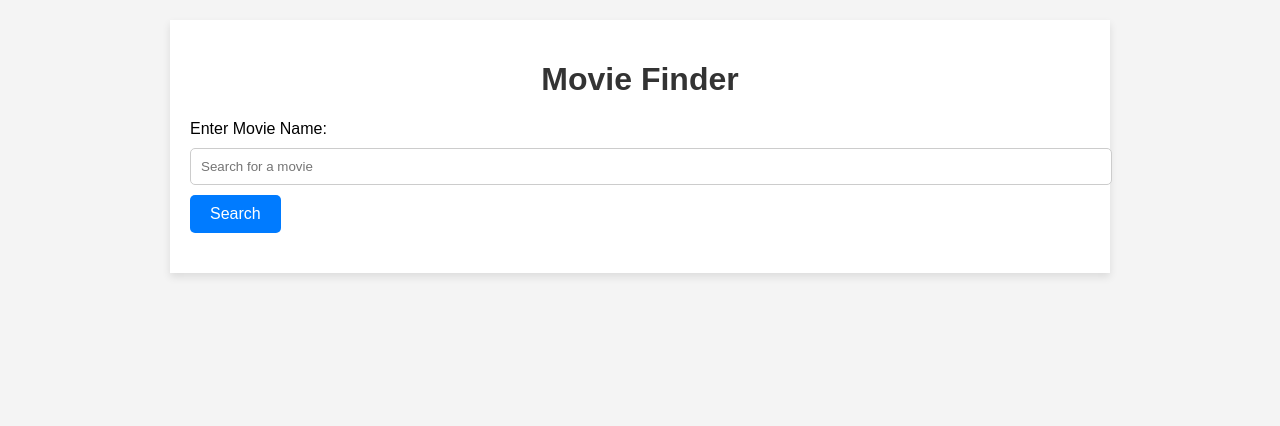
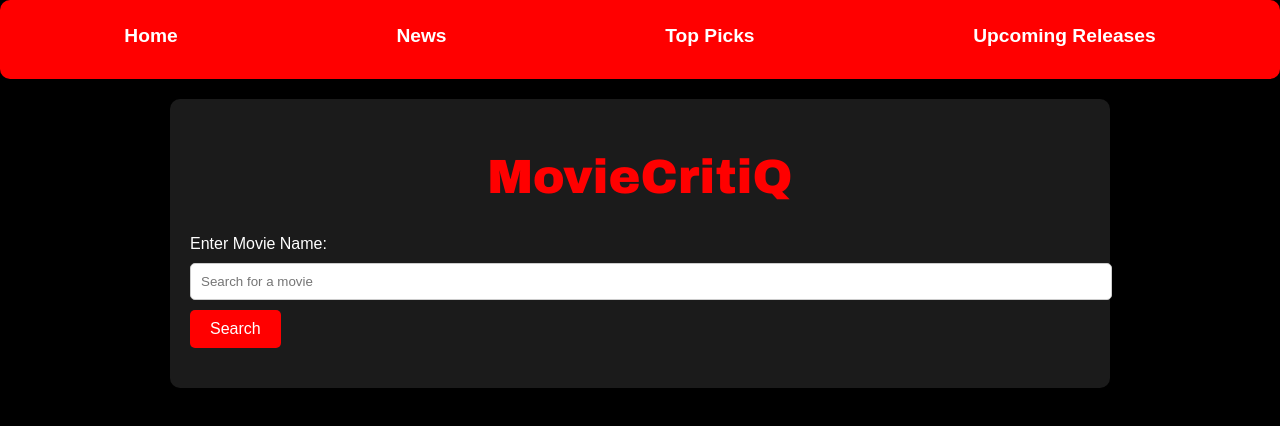
Before and after one commit to victor-wasswa/movie, a plain HTML site: page movie.html in a window 1280 px wide. Drawn offline with Linux system fonts and the light colour scheme.

Commit message:
Update movie.html

```diff
--- a/movie.html
+++ b/movie.html
@@ -3,24 +3,63 @@
 <head>
     <meta charset="UTF-8">
     <meta name="viewport" content="width=device-width, initial-scale=1.0">
-    <title>Movie Finder</title>
+    <title>MovieCritiQ</title>
+    <link href="https://fonts.googleapis.com/css2?family=Roboto:wght@700&display=swap" rel="stylesheet"> <!-- Google Font -->
     <style>
         body {
-            font-family: Arial, sans-serif;
+            font-family: 'Arial', sans-serif;
             margin: 0;
             padding: 0;
-            background-color: #f4f4f4;
+            background-color: #000; /* Black background */
+            color: #fff; /* White text */
+        }
+        .navbar {
+            background-color: #ff0000; /* Red background for navbar */
+            padding: 15px;
+            border-radius: 10px; /* Fully rounded */
+            display: flex; /* Flexbox for layout */
+            justify-content: space-around; /* Space links evenly */
+            position: relative; /* Position relative for layout */
+            box-shadow: 0 2px 5px rgba(0,0,0,0.5); /* Shadow for depth */
+        }
+        .navbar a {
+            color: #fff; /* White links */
+            text-decoration: none;
+            padding: 10px;
+            border-radius: 5px;
+            font-size: 1.2em; /* Increased font size */
+            font-weight: bold; /* Bold text */
+            position: relative; /* Position for pseudo-element */
+        }
+        .navbar a:hover {
+            background-color: #cc0000; /* Darker red on hover */
+        }
+        .navbar a::after {
+            content: '';
+            display: block;
+            height: 2px;
+            background: #fff; /* White divider */
+            margin-top: 5px; /* Space above the divider */
+            opacity: 0; /* Initially hidden */
+            transition: opacity 0.3s; /* Smooth transition */
+        }
+        .navbar a:hover::after {
+            opacity: 1; /* Show divider on hover */
         }
         .container {
             max-width: 900px;
             margin: 20px auto;
             padding: 20px;
-            background-color: white;
-            box-shadow: 0 4px 8px rgba(0,0,0,0.1);
+            background-color: rgba(34, 34, 34, 0.8); /* Semi-transparent dark container */
+            box-shadow: 0 4px 8px rgba(0,0,0,0.5);
+            border-radius: 10px; /* Rounded corners */
         }
         h1 {
             text-align: center;
-            color: #333;
+            color: #ff0000; /* Red title */
+            font-weight: bold;
+            font-size: 3em; /* Larger font size */
+            font-family: 'Arial Black', sans-serif; /* Eye-catching font */
         }
         input[type="text"] {
             width: 100%;
@@ -31,7 +70,7 @@
         }
         button {
             padding: 10px 20px;
-            background-color: #007BFF;
+            background-color: #ff0000; /* Red button */
             border: none;
             color: white;
             border-radius: 5px;
@@ -39,23 +78,34 @@
             font-size: 16px;
         }
         button:hover {
-            background-color: #0056b3;
+            background-color: #cc0000; /* Darker red on hover */
         }
         .results {
             margin-top: 20px;
         }
         .results h2 {
-            color: #333;
+            color: #ff0000; /* Red results title */
         }
         .result-item {
             margin-bottom: 15px;
+            color: #fff; /* White text for movie information */
+        }
+        .movie-poster {
+            max-width: 100%;
+            height: auto;
         }
     </style>
 </head>
 <body>
+    <div class="navbar">
+        <a href="MovieCritiQ.html">Home</a>
+        <a href="https://www.empireonline.com/movies/news/">News</a>
+        <a href="https://www.imdb.com/trailers/">Top Picks</a>
+        <a href="https://www.imdb.com/calendar/">Upcoming Releases</a>
+    </div>
 
     <div class="container">
-        <h1>Movie Finder</h1>
+        <h1>MovieCritiQ</h1>
         <label for="movie-name">Enter Movie Name:</label>
         <input type="text" id="movie-name" placeholder="Search for a movie">
         <button onclick="searchMovie()">Search</button>
@@ -85,6 +135,7 @@
 
                 let resultsHTML = `
                     <h2>Movie Information</h2>
+                    <img src="${movieData.Poster}" alt="Movie Poster" class="movie-poster">
                     <div class="result-item">
                         <strong>Title:</strong> ${movieData.Title}
                     </div>
@@ -116,11 +167,16 @@
                         <strong>Country:</strong> ${movieData.Country}
                     </div>
                     <div class="result-item">
+                        <strong>Trailer:</strong> <a href="https://www.youtube.com/results?search_query=${encodeURIComponent(movieData.Title + ' trailer')}" target="_blank">Watch Trailer</a>
+                    </div>
+                    <div class="result-item">
                         <strong>Streaming Sites:</strong>
                         <ul>
                             <li><a href="https://www.netflix.com" target="_blank">Netflix</a></li>
                             <li><a href="https://www.amazon.com/Prime-Video" target="_blank">Amazon Prime</a></li>
-                            <!-- Add more streaming platforms -->
+                            <li><a href="https://www.hulu.com" target="_blank">Hulu</a></li>
+                            <li><a href="https://www.disneyplus.com" target="_blank">Disney+</a></li>
+                            <li><a href="https://www.hbomax.com" target="_blank">HBO Max</a></li>
                         </ul>
                     </div>
                 `;
@@ -131,6 +187,5 @@
             }
         }
     </script>
-
 </body>
 </html>
```
